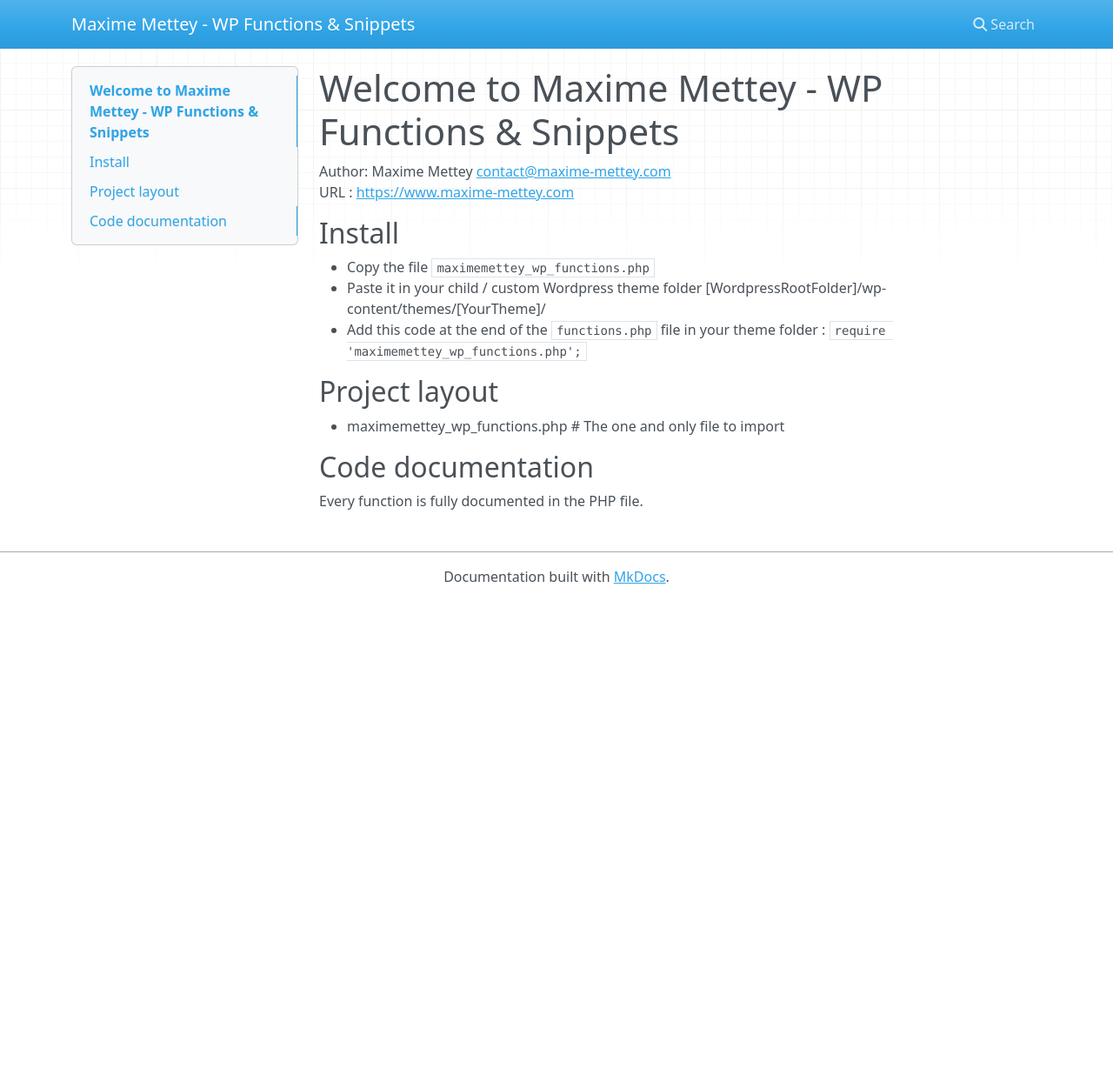
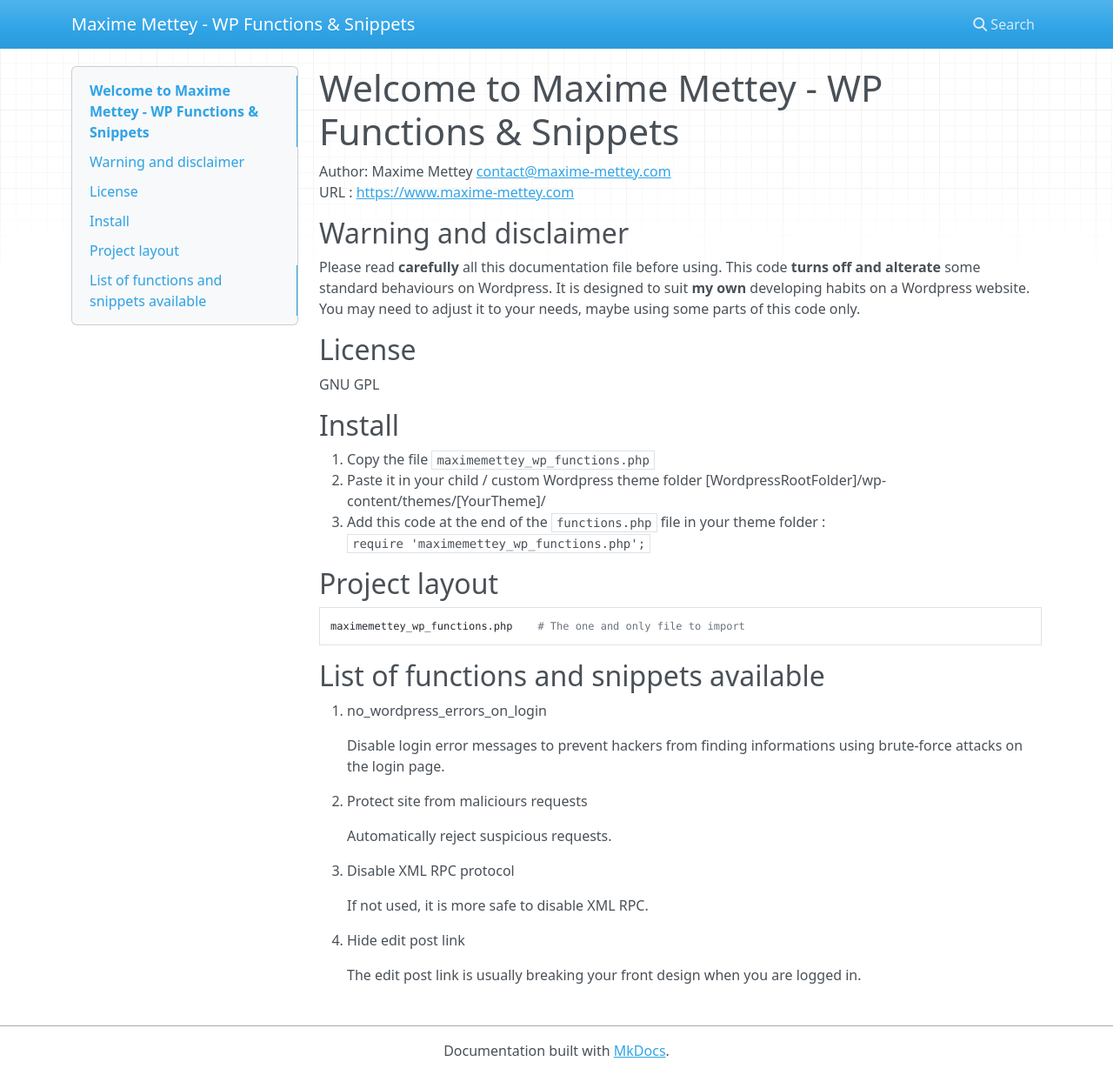
Before and after one commit to MaximeMettey/MaximeMettey-WP-Functions, an MkDocs documentation site: the page built from docs/index.md, in a window 1280 px wide and 1236 px high. Shown: the whole window at 87% size. Built offline with MkDocs 1.6.1, drawn with Linux system fonts in a browser that asks for light colours; nearby versions of some CDN libraries.

Commit message:
Adding documentation

```diff
--- a/docs/index.md
+++ b/docs/index.md
@@ -3,16 +3,42 @@
 Author: Maxime Mettey <contact@maxime-mettey.com>
 URL : [https://www.maxime-mettey.com](https://www.maxime-mettey.com)
 
+## Warning and disclaimer
+
+Please read **carefully** all this documentation file before using.
+This code **turns off and alterate** some standard behaviours on Wordpress.
+It is designed to suit **my own** developing habits on a Wordpress website.
+You may need to adjust it to your needs, maybe using some parts of this code only.
+
+## License
+
+GNU GPL
+
 ## Install
 
-* Copy the file `maximemettey_wp_functions.php`
-* Paste it in your child / custom Wordpress theme folder [WordpressRootFolder]/wp-content/themes/[YourTheme]/
-* Add this code at the end of the `functions.php` file in your theme folder : `require 'maximemettey_wp_functions.php';`
+1. Copy the file `maximemettey_wp_functions.php`
+2. Paste it in your child / custom Wordpress theme folder [WordpressRootFolder]/wp-content/themes/[YourTheme]/
+3. Add this code at the end of the `functions.php` file in your theme folder :
+`require 'maximemettey_wp_functions.php';`
 
 ## Project layout
 
-* maximemettey_wp_functions.php    # The one and only file to import
+    maximemettey_wp_functions.php    # The one and only file to import
 
-## Code documentation
+## List of functions and snippets available
 
-Every function is fully documented in the PHP file.
+1. no_wordpress_errors_on_login
+
+    Disable login error messages to prevent hackers from finding informations using brute-force attacks on the login page.
+
+2. Protect site from maliciours requests
+
+    Automatically reject suspicious requests.
+
+3. Disable XML RPC protocol
+
+    If not used, it is more safe to disable XML RPC.
+
+4. Hide edit post link
+
+    The edit post link is usually breaking your front design when you are logged in.
```
Also changed, not shown: 1 other file.
